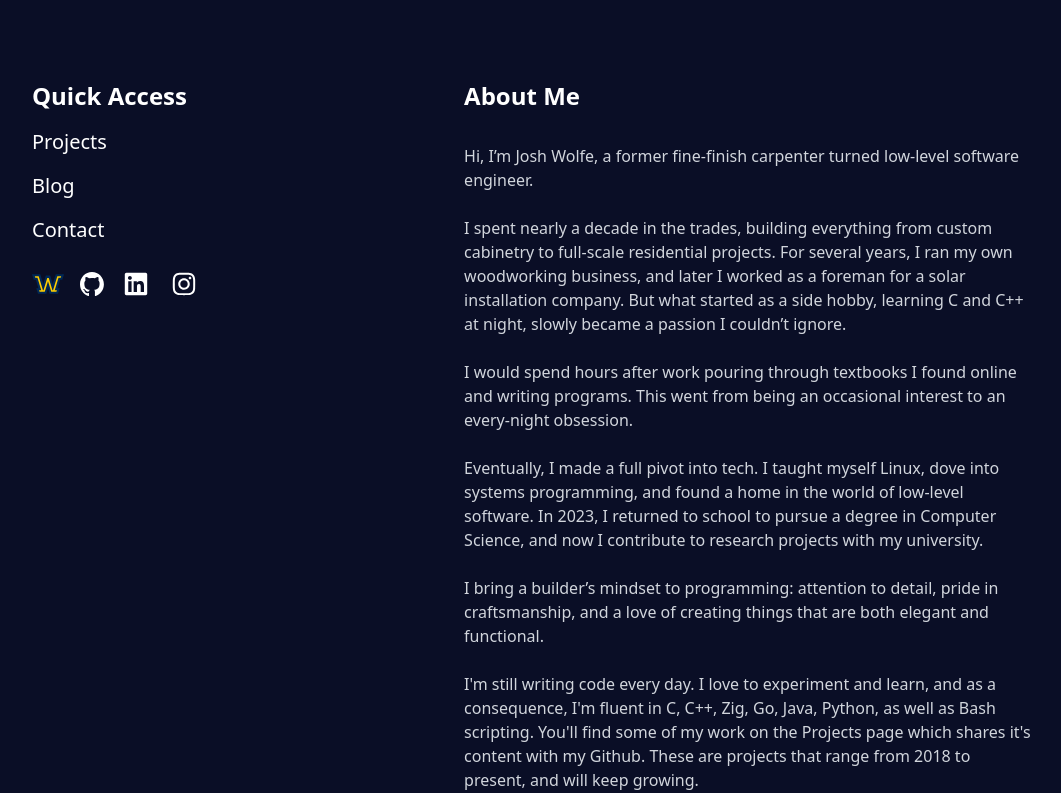
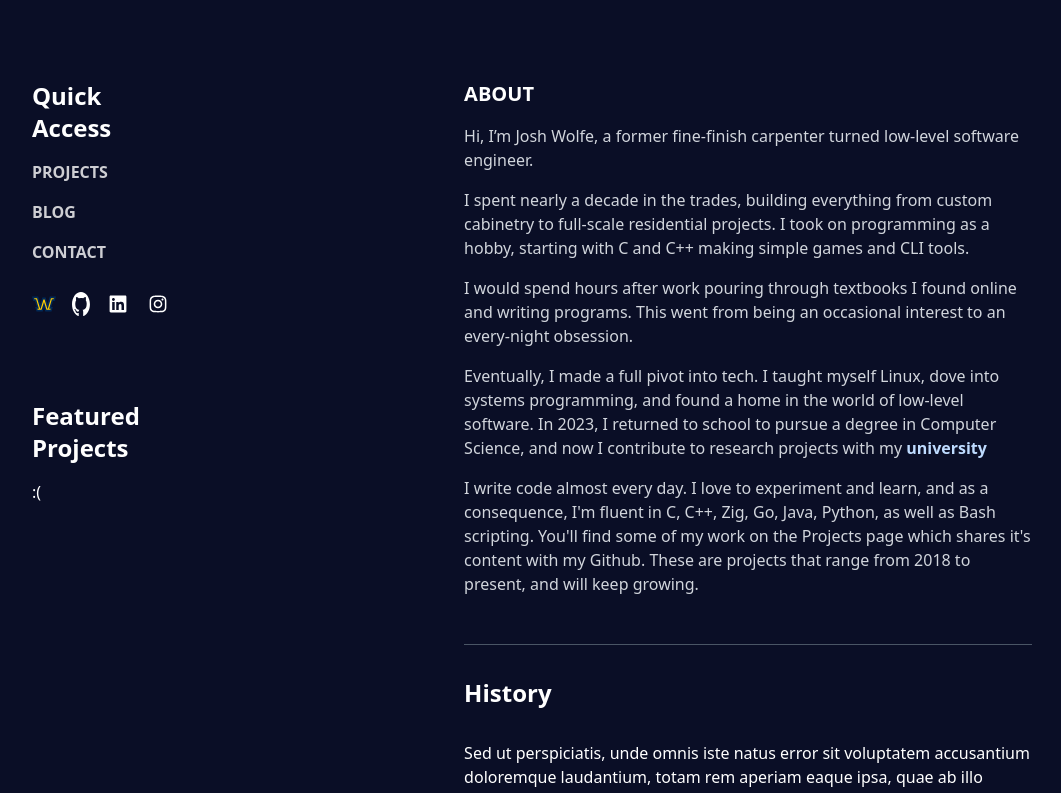
Before and after one commit to jpwol/jpwol.github.io, a Vue app: page / in a window 1280 px wide. Shown: the part 440-1233 px from the top of the page, without its empty margins (208-1269 px from the left). Built offline with nearby package versions, Linux system fonts and the light colour scheme.

Commit message:
updated homepage and added templates for contacts + blog

```diff
--- a/src/components/Nav.vue
+++ b/src/components/Nav.vue
@@ -5,6 +5,8 @@
     <div class="flex space-x-6">
       <router-link to="/" class="hover:underline">Home</router-link>
       <router-link to="/projects" class="hover:underline">Projects</router-link>
+      <router-link to="/blog" class="hover:underline">Blog</router-link>
+      <router-link to="/contact" class="hover:underline">Contacts</router-link>
     </div>
   </nav>
 </template>
--- /dev/null
+++ b/src/pages/Blog.vue
@@ -0,0 +1,2 @@
+<template>
+</template>
--- /dev/null
+++ b/src/pages/Contact.vue
@@ -0,0 +1,2 @@
+<template>
+</template>
--- a/src/pages/Home.vue
+++ b/src/pages/Home.vue
@@ -5,27 +5,31 @@
 
     <div class="relative z-10 flex flex-col items-center justify-center h-full text-white">
       <h1 class="text-4xl font-bold">Josh Wolfe</h1>
-      <p class="mt-4 text-lg opacity-80">Low-Level Software Engineer</p>
+      <h2 class="font-bold mt-4 text-lg opacity-80">Low-Level Software Engineer</h2>
+      <p class="mt-4 text-md opacity-80">Student at Wilkes University</p>
     </div>
   </section>
 
   <!-- TODO: mobile hero here -->
-  <section v-else>
+  <section v-else class="text-white  flex flex-col top-0 left-0 mt-4 ml-4 space-y-2">
+    <h1 class="text-white text-3xl font-bold">Josh Wolfe</h1>
+    <h2 class="text-gray-300 text-xl">Low-Level Software Engineer</h2>
+    <h2 class="text-gray-300 text-md opacity-80">Student at Wilkes University</h2>
   </section>
 
   <!-- left side content -->
   <div class="relative text-white lg:flex">
-    <div
-      class="w-full left-50 lg:sticky lg:top-0 lg:h-screen lg:w-1/2 lg:p-10 md:p-10 p-5 z-10 flex flex-col justify-between">
-      <header class="lg:space-y-4 space-y-2 lg:mt-20">
-        <h1 class="lg:text-2xl text-3xl font-bold">Quick Access</h1>
-        <div class="text-xl flex flex-col space-y-4">
-          <router-link to="/projects"
-            class=" hover:text-blue-200 transition transition-all duration-300 hover:text-2xl ">Projects</router-link>
+    <div class="left-50 lg:sticky lg:top-0 lg:h-screen lg:w-1/2 lg:p-10 md:p-10 p-5 z-10 flex flex-col justify-between">
+      <div class="lg:space-y-4 space-y-2 lg:mt-20 lg:max-w-1/4">
+        <h1 class="lg:text-2xl text-xl font-bold">Quick Access</h1>
+        <div class="lg:text-md font-bold text-md flex flex-col space-y-4 opacity-80">
+          <router-link to="/projects" class="hover:text-blue-200 transition transition-all duration-300 hover:text-xl">
+            PROJECTS
+          </router-link>
           <router-link to="/blog"
-            class=" hover:text-blue-200 transition transition-all duration-300 hover:text-2xl ">Blog</router-link>
+            class=" hover:text-blue-200 transition transition-all duration-300 hover:text-xl ">BLOG</router-link>
           <router-link to="/contact"
-            class=" hover:text-blue-200 transition transition-all duration-300 hover:text-2xl ">Contact</router-link>
+            class=" hover:text-blue-200 transition transition-all duration-300 hover:text-xl ">CONTACT</router-link>
         </div>
 
         <div class="flex pt-2 space-x-4">
@@ -46,46 +50,43 @@
               class="w-8 h-8 invert transition-transform transform hover:scale-125" />
           </a>
         </div>
-      </header>
+        <div v-if="!isMobile" class="lg:space-y-4 space-y-2 lg:mt-20">
+          <h1 class="lg:text-2xl text-xl font-bold">Featured Projects</h1>
+          <p>:(</p>
+        </div>
+      </div>
     </div>
 
-    <div class=" lg:p-10 md:pl-10 md:pr-10 pl-5 pr-5">
-      <section class="lg:max-w-xl space-y-6 lg:pt-14 pb-6 text-gray-300">
-        <h1 class="text-2xl text-white font-bold pt-6 pb-2">About Me</h1>
-        <p>
+    <div class=" lg:p-10 md:pl-10 md:pr-10 pl-5 pr-5 z-9999">
+      <section class="lg:max-w-xl space-y-2 lg:pt-14 pb-6 text-gray-300">
+        <h1 class="text-xl text-white font-bold pt-6 pb-2">ABOUT</h1>
+        <p class="mb-4">
           Hi, I’m Josh Wolfe, a former fine-finish carpenter turned low-level
           software engineer.
         </p>
 
-        <p>
-          I spent nearly a decade in the trades, building everything from custom
-          cabinetry to full-scale residential projects. For several years, I ran
-          my own woodworking business, and later I worked as a foreman for a
-          solar installation company. But what started as a side hobby, learning
-          C and C++ at night, slowly became a passion I couldn’t ignore.
+        <p class="my-4">
+          I spent nearly a decade in the trades, building everything from custom cabinetry to full-scale residential
+          projects.
+          I took on programming as a hobby, starting with C and C++ making simple games and CLI tools.
         </p>
 
-        <p>
+        <p class="my-4">
           I would spend hours after work pouring through textbooks I found
           online and writing programs. This went from being an occasional
           interest to an every-night obsession.
         </p>
 
-        <p>
+        <p class="my-4">
           Eventually, I made a full pivot into tech. I taught myself Linux, dove
           into systems programming, and found a home in the world of low-level
           software. In 2023, I returned to school to pursue a degree in Computer
-          Science, and now I contribute to research projects with my university.
+          Science, and now I contribute to research projects with my <a class="text-blue-200 font-bold"
+            href="www.wilkes.edu" target="_blank" rel="noopener">university</a>
         </p>
 
-        <p>
-          I bring a builder’s mindset to programming: attention to detail, pride
-          in craftsmanship, and a love of creating things that are both elegant
-          and functional.
-        </p>
-
-        <p>
-          I'm still writing code every day. I love to experiment and learn, and
+        <p class="my-4">
+          I write code almost every day. I love to experiment and learn, and
           as a consequence, I'm fluent in C, C++, Zig, Go, Java, Python, as well
           as Bash scripting. You'll find some of my work on the Projects page
           which shares it's content with my Github. These are projects that
@@ -93,7 +94,7 @@
         </p>
       </section>
 
-      <hr class="max-w-xl my-6 border-t border-gray-600" />
+      <hr class="max-w-xl my-2 border-t border-gray-600" />
 
       <section class="max-w-xl space-y-6">
         <h1 class="text-2xl font-bold pt-6 pb-2">History</h1>
--- a/src/router.js
+++ b/src/router.js
@@ -1,6 +1,8 @@
 import { createRouter, createWebHistory } from "vue-router";
 import Home from "./pages/Home.vue";
 import Projects from "./pages/Projects.vue";
+import Blog from "./pages/Blog.vue";
+import Contact from "./pages/Contact.vue";
 import Temp from "./pages/Temp.vue";
 
 const routes = [
@@ -17,6 +19,18 @@ const routes = [
     meta: { title: "Projects" },
   },
   {
+    path: "/blog",
+    name: "Blog",
+    component: Blog,
+    meta: { title: "Blog" },
+  },
+  {
+    path: "/contact",
+    name: "Contact",
+    component: Contact,
+    meta: { title: "Contact" },
+  },
+  {
     path: "/secret",
     name: "For You",
     component: Temp,
```
